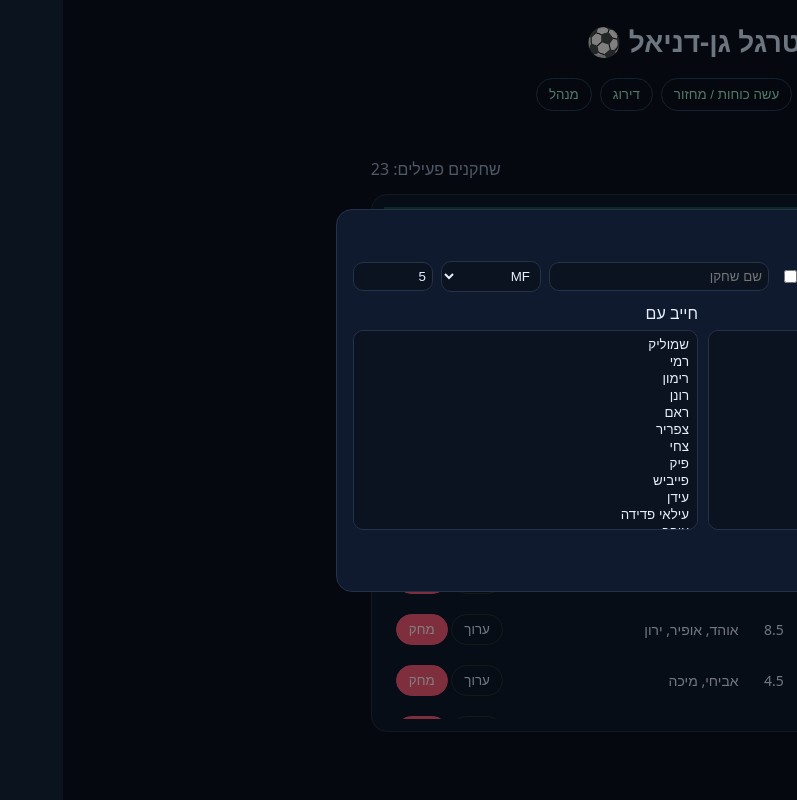
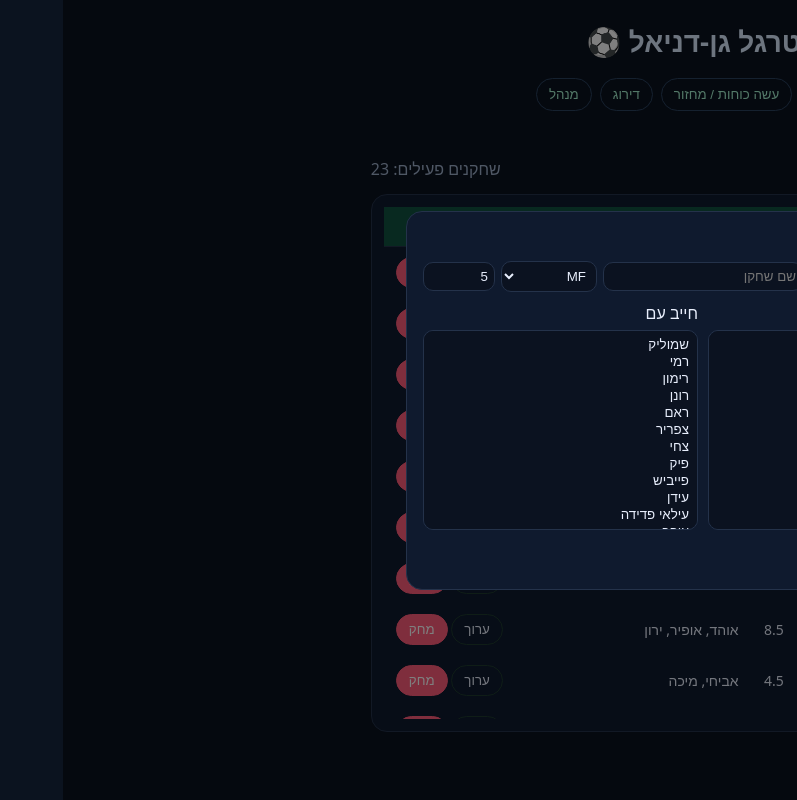
Before and after one commit to ShmuelBarazani/kat-regel-gan-daniel-v2, a React (Vite) app: page / in a window 1280 px wide. Both pictures are taken after a click on the button "הוסף שחקן". Shown: the whole page, without its empty margins (483-1280 px from the left). Built offline with nearby package versions, Linux system fonts and the light colour scheme.

Commit message:
Update Players.jsx

```diff
--- a/src/pages/Players.jsx
+++ b/src/pages/Players.jsx
@@ -11,16 +11,12 @@ export default function Players() {
   const [form, setForm] = useState(blankForm());
   const firstFocusRef = useRef(null);
 
-  useEffect(() => {
-    (async () => {
-      const seeded = await seedIfEmpty();
-      setPlayers(seeded.length ? seeded : loadPlayers());
-    })();
-  }, []);
+  useEffect(() => { (async () => {
+    const seeded = await seedIfEmpty();
+    setPlayers(seeded.length ? seeded : loadPlayers());
+  })(); }, []);
 
-  useEffect(() => {
-    if (modalOpen && firstFocusRef.current) firstFocusRef.current.focus();
-  }, [modalOpen]);
+  useEffect(() => { if (modalOpen && firstFocusRef.current) firstFocusRef.current.focus(); }, [modalOpen]);
 
   const activeCount = useMemo(() => players.filter(p => !!p.active).length, [players]);
 
@@ -28,65 +24,46 @@ export default function Players() {
     const out = [...players];
     out.sort((a,b) => {
       const { key, dir } = sort;
-      const va = norm(a[key]);
-      const vb = norm(b[key]);
-      if (va < vb) return dir==="asc"?-1:1;
-      if (va > vb) return dir==="asc"? 1:-1;
+      const va = typeof a[key]==="string" ? a[key].toLowerCase() : a[key] ?? "";
+      const vb = typeof b[key]==="string" ? b[key].toLowerCase() : b[key] ?? "";
+      if (va < vb) return dir==="asc" ? -1 : 1;
+      if (va > vb) return dir==="asc" ?  1 : -1;
       return 0;
     });
     return out;
   }, [players, sort]);
 
-  function norm(v){ if (v===undefined||v===null) return ""; return typeof v==="string"? v.toLowerCase(): v; }
   function blankForm(){ return { active:false, name:"", pos:"MF", rating:5, mustWith:[], avoidWith:[] }; }
   function splitCsv(v){ if(!v) return []; if(Array.isArray(v)) return v; return String(v).split(",").map(s=>s.trim()).filter(Boolean); }
   function joinNames(a){ return (a||[]).join(", "); }
   function cryptoId(){ return window.crypto?.randomUUID?.() || "id_" + Math.random().toString(36).slice(2); }
 
-  function setSortCol(key){
-    setSort(prev => prev.key===key ? ({key, dir: prev.dir==="asc"?"desc":"asc"}) : ({key, dir:"asc"}));
-  }
-  function toggleActive(id){
-    const next = players.map(p => p.id===id ? {...p, active:!p.active} : p);
-    setPlayers(next); savePlayers(next);
-  }
-  function removeById(id){
-    if(!confirm("למחוק את השחקן?")) return;
-    const next = players.filter(p => p.id!==id);
-    setPlayers(next); savePlayers(next);
-  }
+  function setSortCol(key){ setSort(prev => prev.key===key ? ({key, dir: prev.dir==="asc"?"desc":"asc"}) : ({key, dir:"asc"})); }
+  function toggleActive(id){ const next = players.map(p => p.id===id ? {...p, active:!p.active} : p); setPlayers(next); savePlayers(next); }
+  function removeById(id){ if(!confirm("למחוק את השחקן?")) return; const next = players.filter(p => p.id!==id); setPlayers(next); savePlayers(next); }
 
   function openAdd(){ setEditIdx(null); setForm(blankForm()); setModalOpen(true); }
   function openEdit(rowIdx){
-    const p = data[rowIdx];
-    const orig = players.findIndex(x => x.id===p.id);
+    const p = data[rowIdx]; const orig = players.findIndex(x => x.id===p.id);
     setEditIdx(orig);
-    setForm({
-      active: !!p.active,
-      name: p.name || "",
-      pos: p.pos || "MF",
-      rating: typeof p.rating==="number"? p.rating : Number(p.rating)||0,
-      mustWith: Array.isArray(p.mustWith)? p.mustWith : splitCsv(p.mustWith),
-      avoidWith: Array.isArray(p.avoidWith)? p.avoidWith : splitCsv(p.avoidWith),
-    });
+    setForm({ active:!!p.active, name:p.name||"", pos:p.pos||"MF",
+      rating: typeof p.rating==="number"?p.rating:Number(p.rating)||0,
+      mustWith: Array.isArray(p.mustWith)?p.mustWith:splitCsv(p.mustWith),
+      avoidWith: Array.isArray(p.avoidWith)?p.avoidWith:splitCsv(p.avoidWith) });
     setModalOpen(true);
   }
+
   function onSaveForm(e){
     e?.preventDefault?.();
     if(!form.name.trim()) return alert("שם שחקן נדרש");
-    if(!POS_OPTIONS.includes(form.pos)) return alert("עמדה לא תקפה");
-
     const record = {
       id: editIdx===null ? cryptoId() : players[editIdx].id,
-      active: !!form.active,
-      name: form.name.trim(),
-      pos: form.pos,
+      active: !!form.active, name: form.name.trim(), pos: form.pos,
       rating: Number(form.rating)||0,
-      mustWith: Array.isArray(form.mustWith) ? form.mustWith : splitCsv(form.mustWith),
-      avoidWith: Array.isArray(form.avoidWith) ? form.avoidWith : splitCsv(form.avoidWith),
+      mustWith: Array.isArray(form.mustWith)?form.mustWith:splitCsv(form.mustWith),
+      avoidWith: Array.isArray(form.avoidWith)?form.avoidWith:splitCsv(form.avoidWith),
     };
-    const next = [...players];
-    if (editIdx===null) next.push(record); else next[editIdx]=record;
+    const next = [...players]; if (editIdx===null) next.push(record); else next[editIdx]=record;
     setPlayers(next); savePlayers(next); setModalOpen(false);
   }
 
@@ -109,18 +86,16 @@ export default function Players() {
             <thead>
               <tr style={{position:"sticky", top:0, zIndex:1}}>
                 <Th onClick={()=>setSortCol("active")}>משחק?</Th>
-                <Th onClick={()=>setSortCol("name")} sorted={sort.key==="name"} dir={sort.dir}>שם</Th>
-                <Th onClick={()=>setSortCol("pos")} sorted={sort.key==="pos"} dir={sort.dir}>עמדה</Th>
+                <Th onClick={()=>setSortCol("name")}   sorted={sort.key==="name"}   dir={sort.dir}>שם</Th>
+                <Th onClick={()=>setSortCol("pos")}    sorted={sort.key==="pos"}    dir={sort.dir}>עמדה</Th>
                 <Th onClick={()=>setSortCol("rating")} sorted={sort.key==="rating"} dir={sort.dir}>ציון</Th>
-                <Th onClick={()=>setSortCol("mustWith")} sorted={sort.key==="mustWith"} dir={sort.dir}>חייב עם</Th>
+                <Th onClick={()=>setSortCol("mustWith")}  sorted={sort.key==="mustWith"}  dir={sort.dir}>חייב עם</Th>
                 <Th onClick={()=>setSortCol("avoidWith")} sorted={sort.key==="avoidWith"} dir={sort.dir}>לא עם</Th>
                 <Th>פעולות</Th>
               </tr>
             </thead>
             <tbody>
-              {data.length===0 && (
-                <tr><td colSpan={7} style={{padding:"28px 12px", textAlign:"center", color:"#9fb0cb"}}>אין שחקנים לתצוגה.</td></tr>
-              )}
+              {data.length===0 && (<tr><td colSpan={7} style={{padding:"28px 12px", textAlign:"center", color:"#9fb0cb"}}>אין שחקנים לתצוגה.</td></tr>)}
               {data.map((p, idx)=>(
                 <tr key={p.id} style={{borderTop:"1px solid #24324a"}}>
                   <td style={cellStyle}><input type="checkbox" checked={!!p.active} onChange={()=>toggleActive(p.id)}/></td>
@@ -142,22 +117,23 @@ export default function Players() {
 
       {modalOpen && (
         <div role="dialog" aria-modal="true" style={modalWrap}>
-          <div style={modalCard}>
-            <h3 style={{margin:"0 0 10px"}}>{editIdx===null ? "הוסף שחקן" : "ערוך שחקן"}</h3>
+          <div style={modalCard /* <<< חלון צר יותר */}>
+            <h3 style={{margin:"0 0 8px"}}>{editIdx===null ? "הוסף שחקן" : "ערוך שחקן"}</h3>
 
-            {/* שורה קומפקטית: משחק? | V | שם | עמדה | ציון */}
             <form onSubmit={onSaveForm}>
+              {/* שורה קומפקטית: משחק? (צמוד) | V | שם (צר) | עמדה | ציון */}
               <div style={{
                 display:"grid",
-                gridTemplateColumns:"auto 20px 220px 100px 80px", // שם קטן יותר, חלון קטן יותר
-                columnGap:8, alignItems:"center", marginBottom:10
+                gridTemplateColumns:"auto 16px 200px 96px 72px",
+                columnGap:6, alignItems:"center", marginBottom:10
               }}>
-                <label style={{margin:0}}>משחק?</label>
+                <label style={{margin:0, whiteSpace:"nowrap"}}>משחק?</label>
                 <input ref={firstFocusRef} type="checkbox" checked={form.active}
                        onChange={e=>setForm(f=>({...f, active:e.target.checked}))}
                        style={{margin:0, justifySelf:"start"}} />
-                <input type="text" value={form.name} onChange={e=>setForm(f=>({...f, name:e.target.value}))}
-                       placeholder="שם שחקן" />
+                <input  type="text" value={form.name}
+                        onChange={e=>setForm(f=>({...f, name:e.target.value}))}
+                        placeholder="שם שחקן" />
                 <select value={form.pos} onChange={e=>setForm(f=>({...f, pos:e.target.value}))}>
                   {POS_OPTIONS.map(o=><option key={o} value={o}>{o}</option>)}
                 </select>
@@ -165,33 +141,17 @@ export default function Players() {
                        onChange={e=>setForm(f=>({...f, rating:e.target.value}))} />
               </div>
 
-              {/* מתחת: רשימות בחירה מרובות */}
+              {/* מתחת: רשימות בחירה */}
               <div style={{display:"grid", gridTemplateColumns:"1fr 1fr", gap:10}}>
-                <div>
-                  <div style={{marginBottom:6}}>לא עם</div>
-                  <select multiple size={8}
-                          value={Array.isArray(form.avoidWith)?form.avoidWith:[]}
-                          onChange={e=>{
-                            const v=[...e.target.selectedOptions].map(o=>o.value);
-                            setForm(f=>({...f, avoidWith:v}));
-                          }}>
-                    {selectableNames.map(n=><option key={"aw_"+n} value={n}>{n}</option>)}
-                  </select>
-                </div>
-                <div>
-                  <div style={{marginBottom:6}}>חייב עם</div>
-                  <select multiple size={8}
-                          value={Array.isArray(form.mustWith)?form.mustWith:[]}
-                          onChange={e=>{
-                            const v=[...e.target.selectedOptions].map(o=>o.value);
-                            setForm(f=>({...f, mustWith:v}));
-                          }}>
-                    {selectableNames.map(n=><option key={"mw_"+n} value={n}>{n}</option>)}
-                  </select>
-                </div>
+                <PickList title="לא עם"   value={form.avoidWith}
+                          onChange={(vals)=>setForm(f=>({...f, avoidWith: vals}))}
+                          options={selectableNames}/>
+                <PickList title="חייב עם" value={form.mustWith}
+                          onChange={(vals)=>setForm(f=>({...f, mustWith: vals}))}
+                          options={selectableNames}/>
               </div>
 
-              <div style={{marginTop:14, display:"flex", gap:8}}>
+              <div style={{marginTop:12, display:"flex", gap:8}}>
                 <button type="submit" className="btn primary">שמור</button>
                 <button type="button" className="btn ghost" onClick={()=>setModalOpen(false)}>בטל</button>
               </div>
@@ -201,7 +161,7 @@ export default function Players() {
       )}
 
       <style>{`
-        /* כפתורים בסגנון כהה-ירוק כמו בתמונה שהעדפת */
+        /* כפתורים בסגנון כהה-ירוק (כמו התמונה המועדפת) */
         .btn{padding:7px 12px;border-radius:999px;border:1px solid #1e3b2f;background:#0e201a;color:#e8eefc;cursor:pointer}
         .btn:hover{filter:brightness(1.08)}
         .btn.primary{background:#1f6f43;border-color:#1f6f43}
@@ -217,6 +177,19 @@ export default function Players() {
   );
 }
 
+function PickList({title, value, onChange, options}){
+  return (
+    <div>
+      <div style={{marginBottom:6}}>{title}</div>
+      <select multiple size={8}
+              value={Array.isArray(value)?value:[]}
+              onChange={e=>onChange([...e.target.selectedOptions].map(o=>o.value))}>
+        {options.map(n => <option key={title+"_"+n} value={n}>{n}</option>)}
+      </select>
+    </div>
+  );
+}
+
 function HeaderBar({ activeCount, onAdd, onReload }){
   return (
     <div style={{display:"flex", alignItems:"center", gap:12, justifyContent:"space-between", margin:"0 0 10px"}}>
@@ -228,6 +201,7 @@ function HeaderBar({ activeCount, onAdd, onReload }){
     </div>
   );
 }
+
 function Th({ children, onClick, sorted, dir }){
   return (
     <th onClick={onClick} style={{
@@ -239,6 +213,7 @@ function Th({ children, onClick, sorted, dir }){
     </th>
   );
 }
+
 const cellStyle = { padding:"10px 12px", verticalAlign:"middle", color:"#e8eefc" };
 const modalWrap = { position:"fixed", inset:0, background:"rgba(0,0,0,.5)", display:"grid", placeItems:"center", zIndex:1000 };
-const modalCard = { width:700, maxWidth:"92vw", background:"#0f1a2e", border:"1px solid #24324a", borderRadius:16, padding:16, color:"#e8eefc" }; // חלון קטן יותר
+const modalCard = { width:560, maxWidth:"90vw", /* <<< קטן יותר */ background:"#0f1a2e", border:"1px solid #24324a", borderRadius:16, padding:16, color:"#e8eefc" };
```
